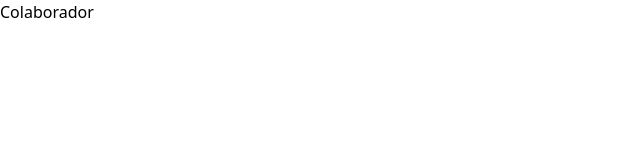
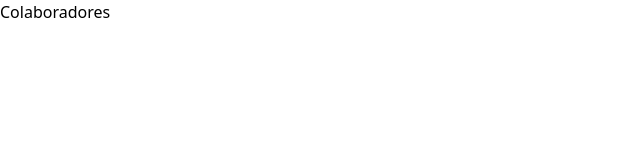
Before and after one commit to eltonsantos/beneficiarios, a React (Create React App) app in the folder frontend/: page /admin in a window 1280 px wide. Shown: the top 160 px of the page, without its empty margins (0-640 px from the left). Built offline with nearby package versions, Linux system fonts and the light colour scheme.

Commit message:
Finish Index Page with modal

```diff
--- a/frontend/src/pages/Admin/index.jsx
+++ b/frontend/src/pages/Admin/index.jsx
@@ -1,6 +1,6 @@
 const Admin = () => {
   return (
-    <h1>Colaborador</h1>
+    <h1>Colaboradores</h1>
   )
 }
 
--- a/frontend/src/pages/Details/index.jsx
+++ b/frontend/src/pages/Details/index.jsx
@@ -1,6 +1,6 @@
 const Details = () => {
   return (
-    <h1>Details</h1>
+    <h1>Colaborador</h1>
   )
 }
 
```
